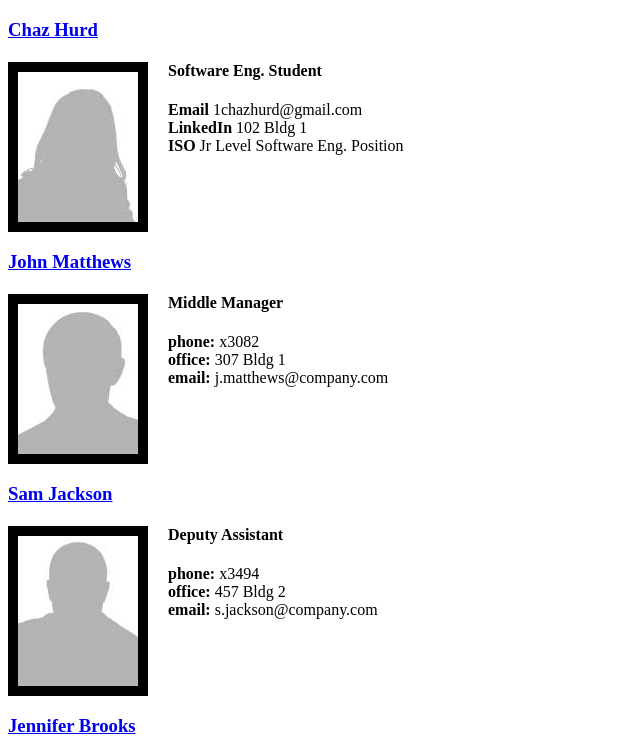
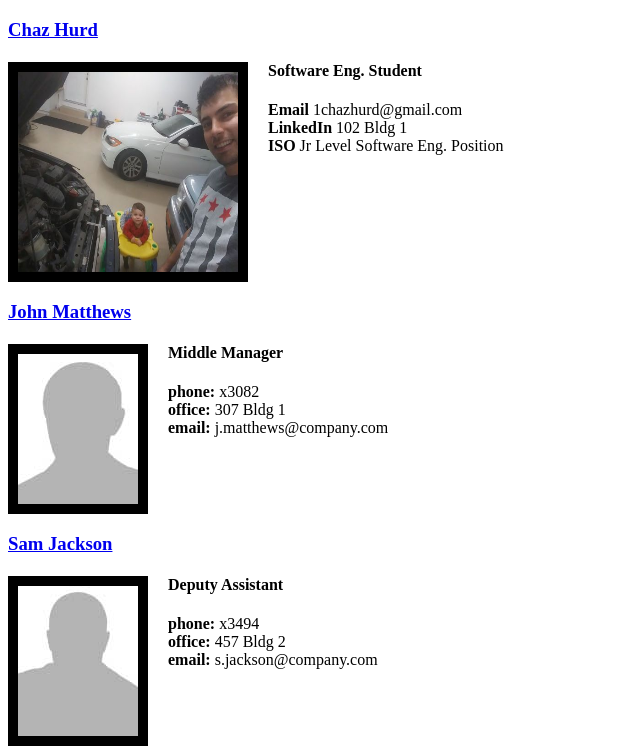
Before and after one commit to chazhurd/FullStackWebApp, a website: page public_html/index.html in a window 1280 px wide. Shown: the top 755 px of the page, without its empty margins (0-640 px from the left). Drawn offline with nearby package versions, Linux system fonts and the light colour scheme.

Commit message:
Photo
Changed Photo

```diff
--- a/public_html/index.html
+++ b/public_html/index.html
@@ -38,7 +38,7 @@ and open the template in the editor.
 
             <h3><a href="#">Chaz Hurd</a></h3>
             <div>
-                <img id="infolist" src="pix/maryadams.jpg" alt="Mary Adams">
+                <img src="pix/isiame222.jpg" height ="200" width ="220" alt="Chaz Hurd">
                 <ul>
                     <li><h4>Software Eng. Student</h4></li>
                     <li><b>Email</b> 1chazhurd@gmail.com</li>
```
